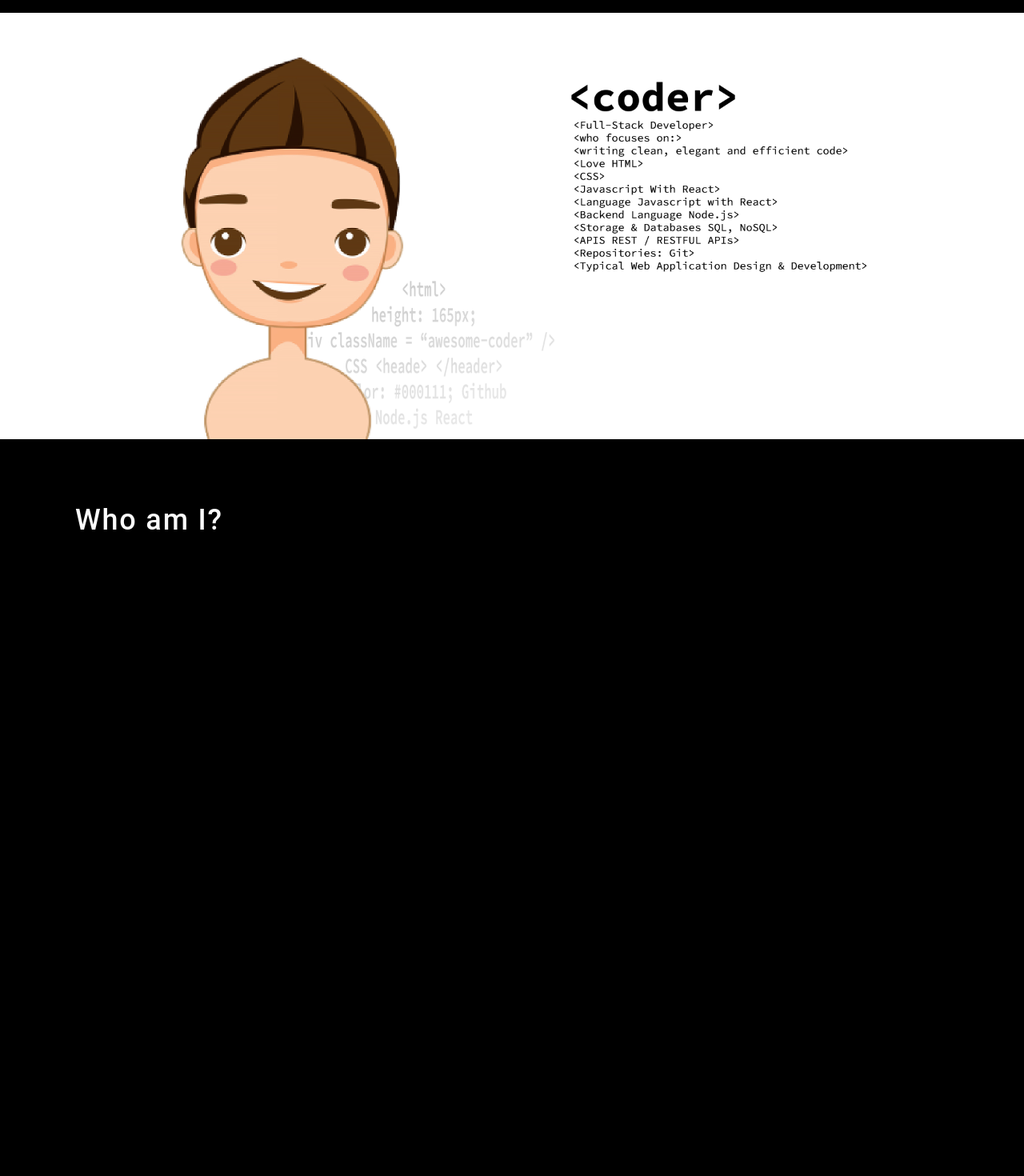
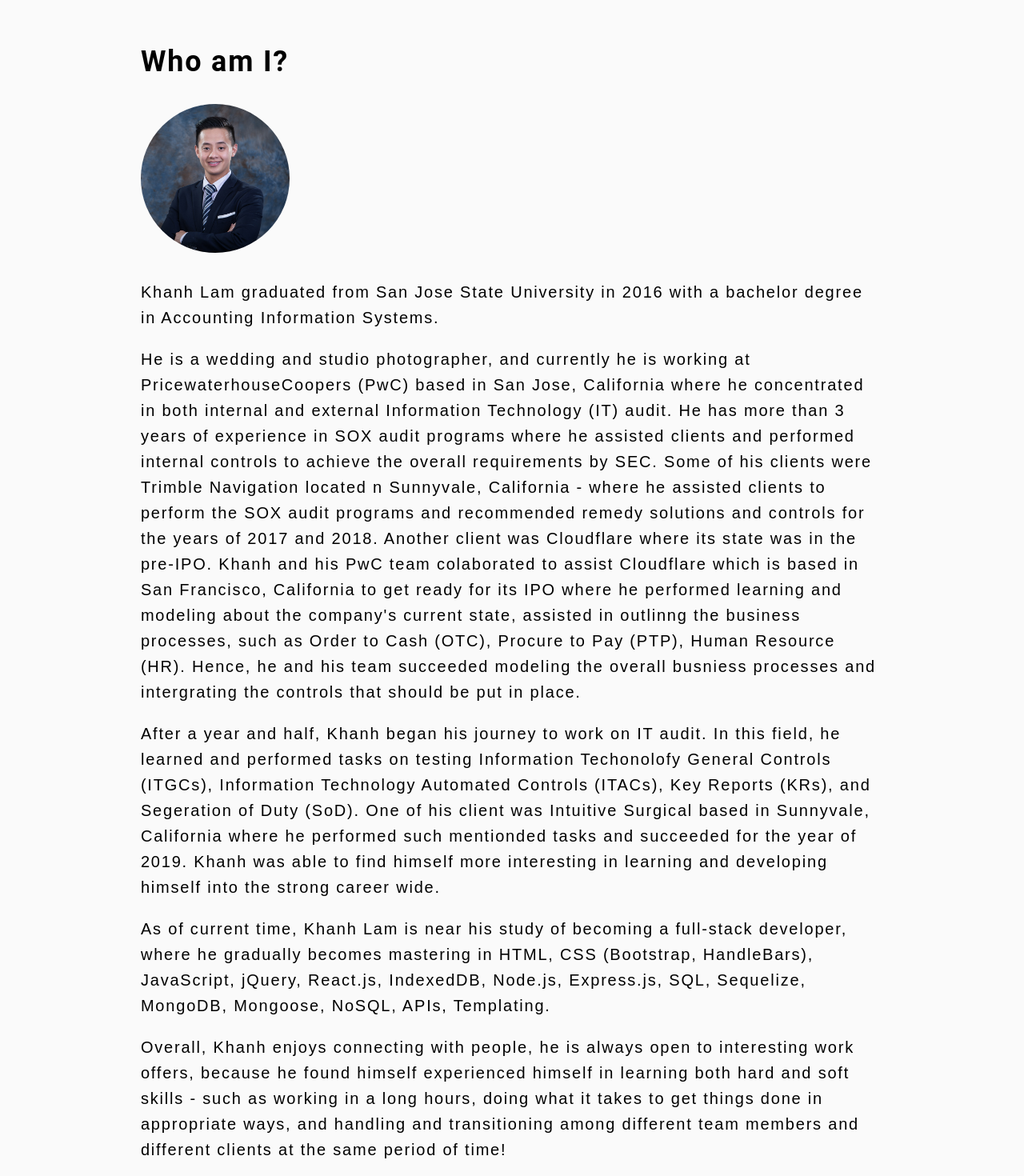
Before and after one commit to khanhlam90/khanhlam_react_portfolio, a React (Create React App) app: page / in a window 1280 px wide. Shown: the top 1470 px of the page at 80% size. Before the commit the page ends 800 px from the top, so only its background shows below. Built offline with nearby package versions, Linux system fonts and the light colour scheme.

Commit message:
About component done

```diff
--- a/src/App.js
+++ b/src/App.js
@@ -1,17 +1,10 @@
 import React from 'react';
 import About from './components/About';
-import herobg from './assets/cover/hero-bg.jpg';
 
 function App() {
 
   return (
     <div>
-      <img
-        src={herobg}
-        className="my-2"
-        style={{ width: "100%"}}
-        alt="hero"
-      />
       <main>
       <About></About>
       </main>
--- a/src/components/About/index.js
+++ b/src/components/About/index.js
@@ -1,10 +1,40 @@
 import React from 'react';
+import portrait from "../../assets/small/kl_portrait.jpg"
 
 
 function About() {
     return (
-        <section>
+        <section className="container">
             <h1 id="about">Who am I?</h1>
+            <div>
+                <img
+                    src={portrait}
+                    id ="avatar"
+                    className="mb-5"
+                    alt="portrait"
+                />
+                <p>
+                   Khanh Lam graduated from San Jose State University in 2016 with a bachelor degree in Accounting Information Systems.
+                </p>
+                <p>
+                    He is a wedding and studio photographer, and currently he is working at PricewaterhouseCoopers (PwC) based in San Jose, California where he concentrated in both internal and external Information Technology (IT) audit.
+                    He has more than 3 years of experience in SOX audit programs where he assisted clients and performed internal controls to achieve the overall requirements by SEC. Some of his clients were Trimble Navigation located n Sunnyvale, California - where he assisted clients to perform the SOX audit programs and recommended remedy solutions and controls for the years of 2017 and 2018.
+                    Another client was Cloudflare where its state was in the pre-IPO. Khanh and his PwC team colaborated to assist Cloudflare which is based in San Francisco, California to get ready for its IPO where he performed learning and modeling about the company's current state, assisted in outlinng the business processes, such as Order to Cash (OTC), Procure to Pay (PTP), Human Resource (HR).
+                    Hence, he and his team succeeded modeling the overall busniess processes and intergrating the controls that should be put in place.
+                </p>
+                <p>
+                    After a year and half, Khanh began his journey to work on IT audit. In this field, he learned and performed tasks on testing Information Techonolofy General Controls (ITGCs), Information Technology Automated Controls (ITACs), Key Reports (KRs), and Segeration of Duty (SoD).
+                    One of his client was Intuitive Surgical based in Sunnyvale, California where he performed such mentionded tasks and succeeded for the year of 2019.
+                    Khanh was able to find himself more interesting in learning and developing himself into the strong career wide.
+                </p>
+                <p>
+                    As of current time, Khanh Lam is near his study of becoming a full-stack developer, where he gradually becomes mastering in HTML, CSS (Bootstrap, HandleBars), JavaScript, jQuery, React.js, IndexedDB,
+                    Node.js, Express.js, SQL, Sequelize, MongoDB, Mongoose, NoSQL, APIs, Templating.
+                </p>
+                <p>
+                    Overall, Khanh enjoys connecting with people, he is always open to interesting work offers, because he found himself experienced himself in learning both hard and soft skills - such as working in a long hours, doing what it takes to get things done in appropriate ways, and handling and transitioning among different team members and different clients at the same period of time!
+                </p>
+            </div>
         </section>
     );
 }
--- a/src/index.css
+++ b/src/index.css
@@ -34,9 +34,9 @@ body {
   line-height: 1.5;
   font-size: 18px;
   letter-spacing: .1em;
-  background: var(--dark);
-  color: var(--light);
-  font-family: 'Poiret One', cursive;
+  background: var(--light);
+  color: var(--dark);
+  font-family: Arial, Helvetica, sans-serif;
 
 }
 
@@ -47,7 +47,7 @@ h4,
 h5,
 h6 {
   font-family: 'Roboto', sans-serif;
-  font-weight: 500;
+  font-weight: 600;
   margin: 5px 0;
   line-height: 1.25;
 }
@@ -77,8 +77,10 @@ h6 {
 }
 
 p {
-  font-size: 1.1rem;
+  font-size: 1.25rem;
   margin-top: 0;
+  line-height: 2rem;
+  font-weight: normal;
 }
 
 a {
@@ -293,3 +295,9 @@ a {
 .navActive {
   color: var(--secondary);
 }
+
+#avatar {
+  border-radius: 50%;
+  width: 20%;
+  margin: 25px 0;
+}
```
Also changed, not shown: src/assets/small/kl_portrait.jpg (added), src/components/Contact/index.js (added), src/components/Footer/index.js (added), src/components/Header/index.js (added), src/components/Nav/index.js (added), src/components/Page/index.js (added), src/components/PageContent/index.js (added), src/components/Portfolio/index.js (added), src/components/Project/index.js (added), src/components/Resume/index.js (added).
